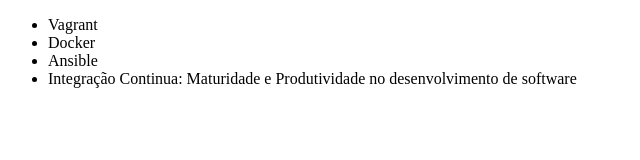
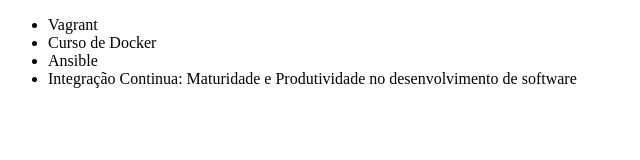
Before and after one commit to Wendel-V/alura-git, a plain HTML site: page index.html in a window 1280 px wide. Shown: the full height of the page, 0-640 px from the left. Drawn offline with Linux system fonts and the light colour scheme.

Commit message:
adicionando teste teste teste no título

```diff
--- a/index.html
+++ b/index.html
@@ -2,12 +2,12 @@
 <html lang="en">
 <head>
     <meta charset="UTF-8">
-    <title>Lista de Cursos da Alura</title>
+    <title>Lista de Cursos da Alura! teste teste teste</title>
 </head>
 <body>
     <ul>
         <li>Vagrant</li>
-        <li>Docker</li>
+        <li>Curso de Docker</li>
         <li>Ansible</li>
         <li>Integração Continua: Maturidade e Produtividade no desenvolvimento de software</li>
     </ul>
```
